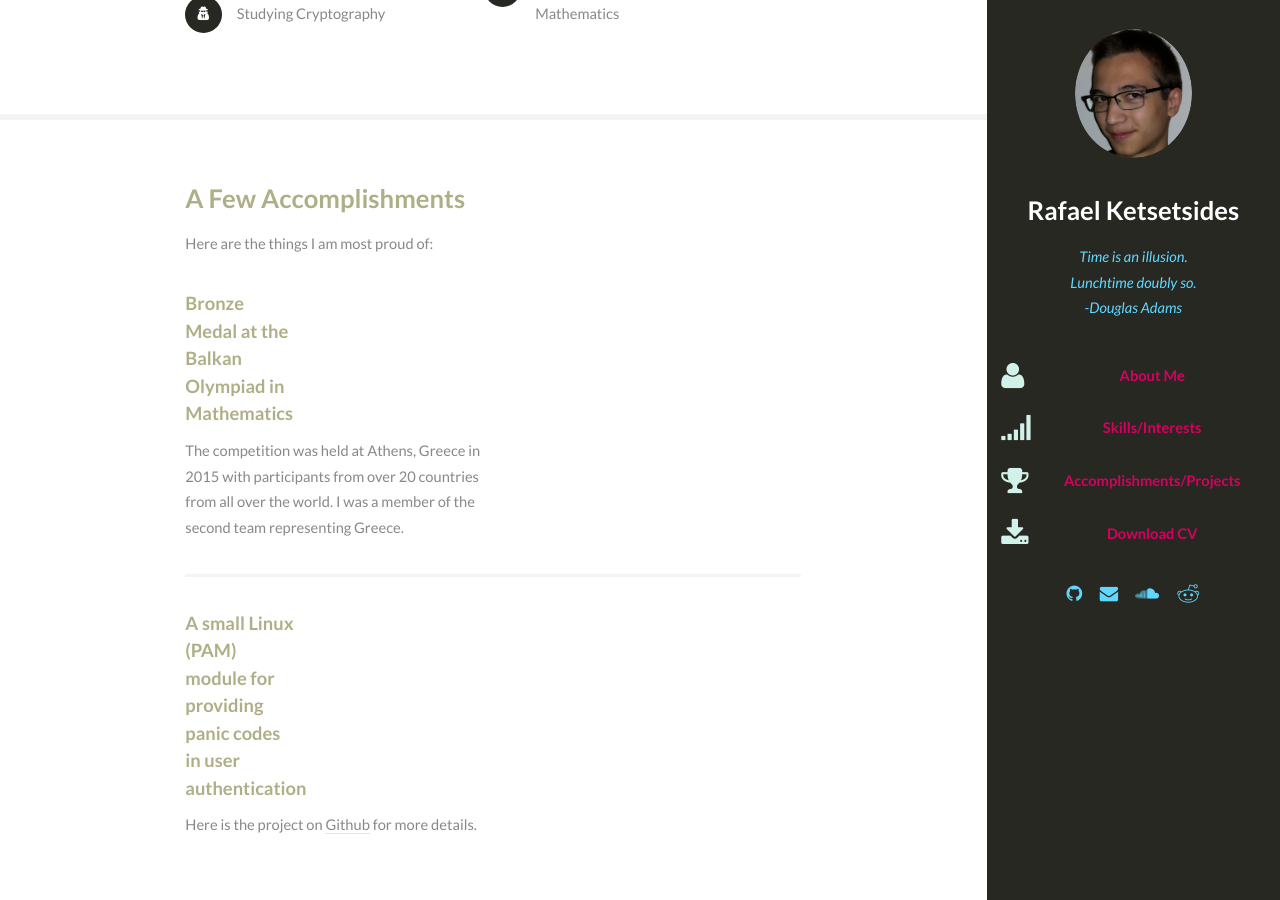
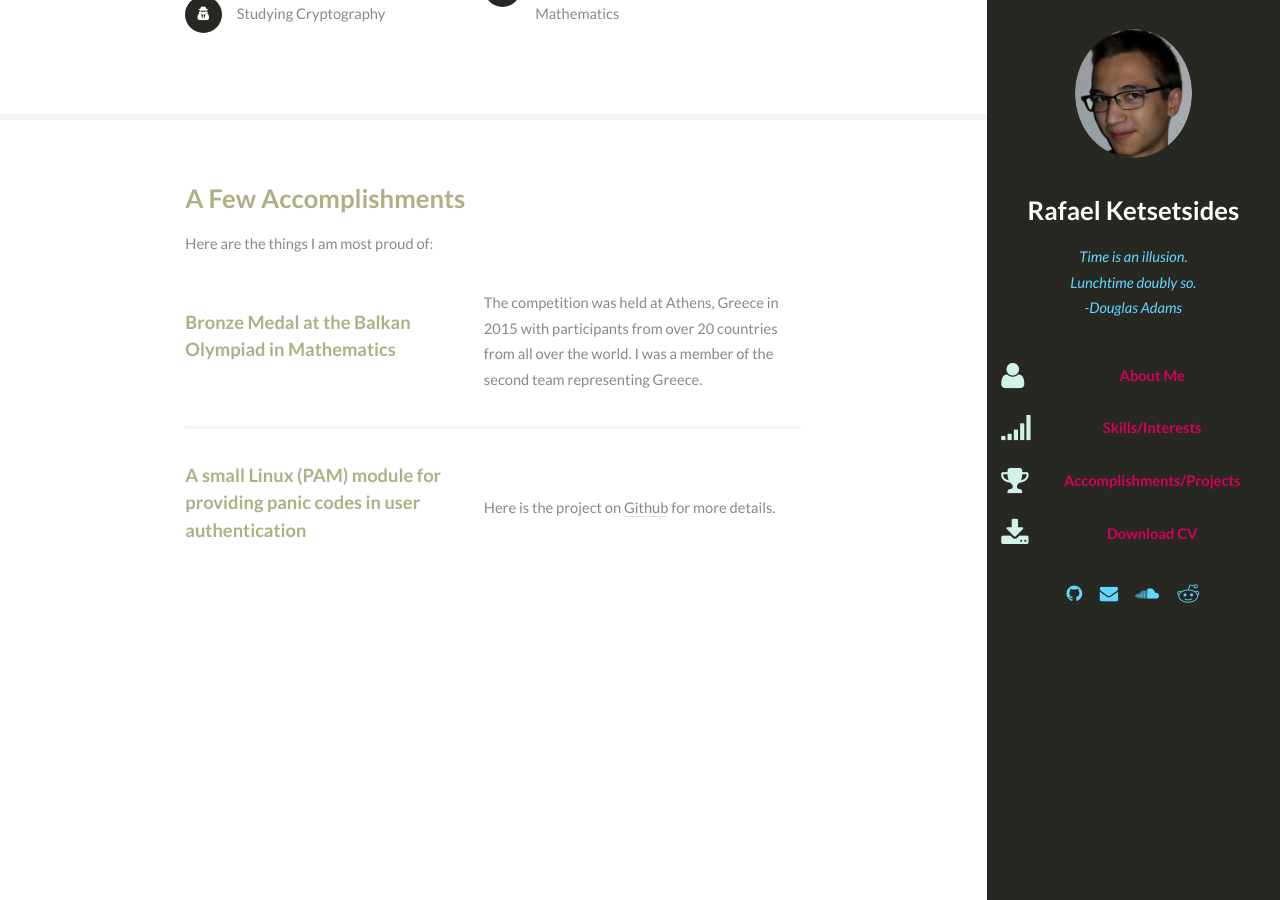
Before and after one commit to rafket/rafket.github.io, a Jekyll site: the page built from index.html, in a window 1280 px wide and 900 px high, scrolled down 1079 px. Built offline with Jekyll 4.4.1, drawn with Linux system fonts in a browser that asks for light colours.

Commit message:
Fixed format

```diff
--- a/index.html
+++ b/index.html
@@ -34,15 +34,14 @@ layout: default
         <p>Here are the things I am most proud of:</p>
         <div class="features">
             <article>
-
+                <a href="http://www.hms.gr/32bmo2015/results.htm" class="image"><h4>Bronze Medal at the Balkan Olympiad in Mathematics</h4></a>
                 <div class="inner">
-                <a href="http://www.hms.gr/32bmo2015/results.htm" class="image"><h4>Bronze Medal at the Balkan Olympiad in Mathematics</h4></a>
                     <p>The competition was held at Athens, Greece in 2015 with participants from over 20 countries from all over the world. I was a member of the second team representing Greece.</p>
                 </div>
             </article>
             <article>
+                <a href="http://github.com/rafket/pam_duress" class="image"><h4>A small Linux (PAM) module for providing panic codes in user authentication</h4></a>
                 <div class="inner">
-                <a href="http://github.com/rafket/pam_duress" class="image"><h4>A small Linux (PAM) module for providing panic codes in user authentication</h4></a>
                     <p>Here is the project on <a href="http://github.com/rafket/pam_duress">Github</a> for more details.</p>
                 </div>
             </article>
```
